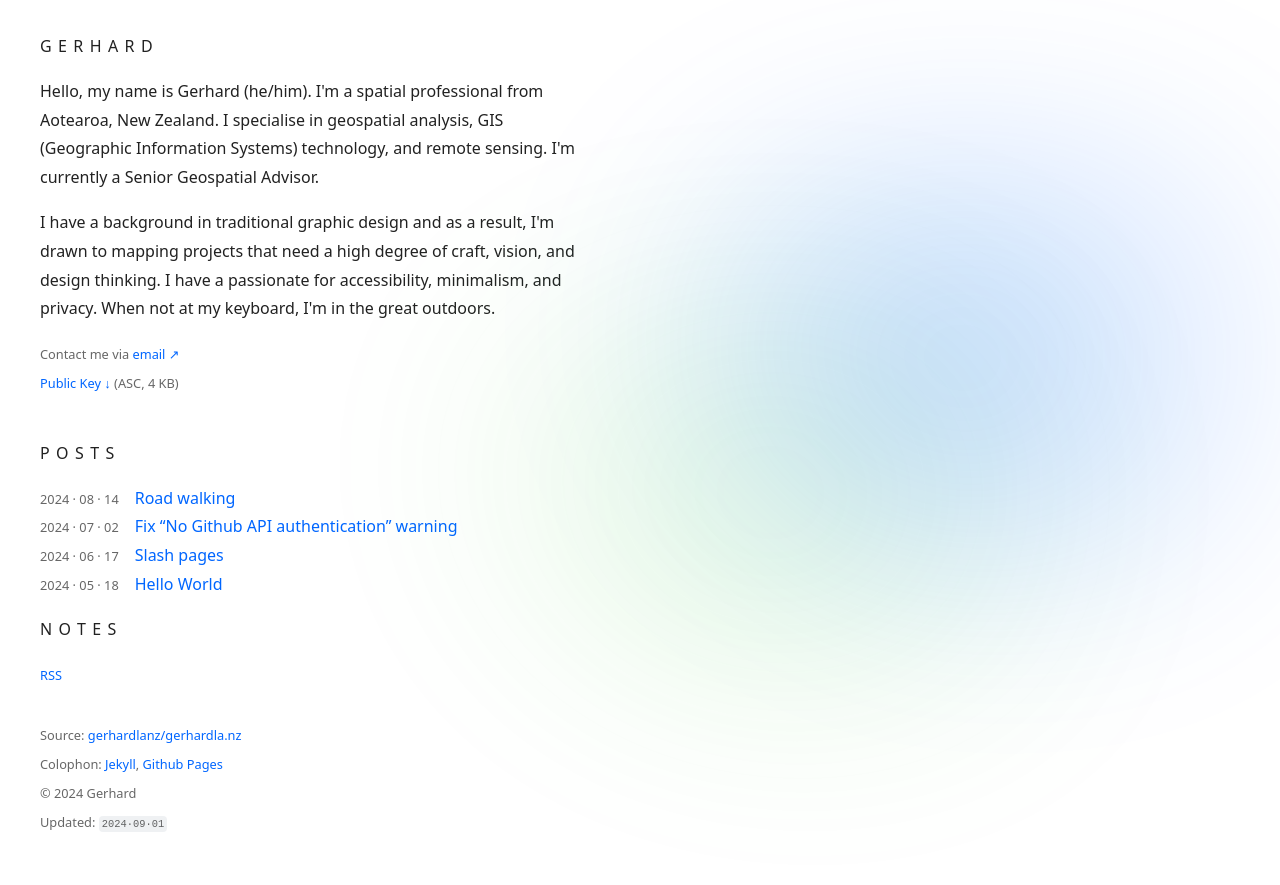
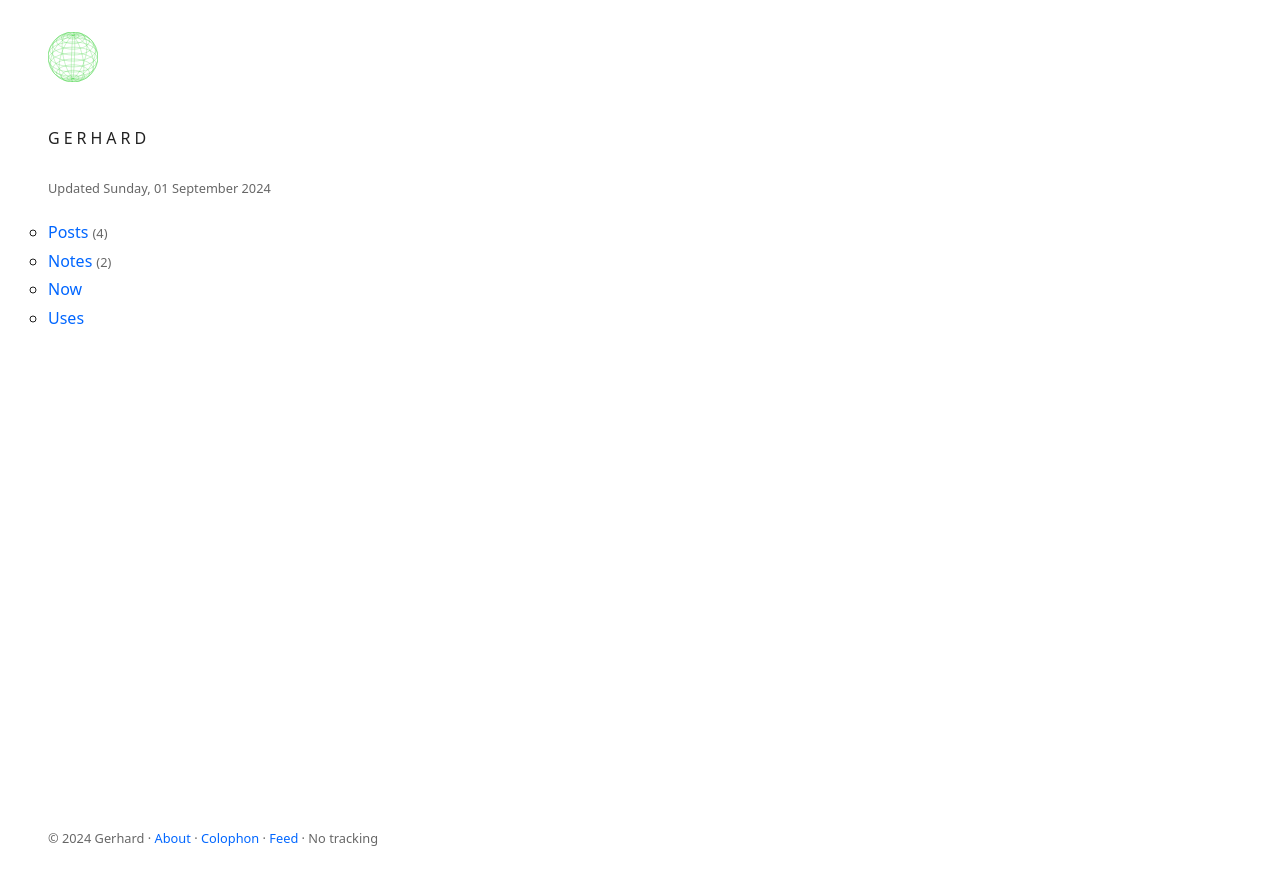
Before and after one commit to gerhardlanz/gerhardla.nz, a Jekyll site: the page built from index.html, in a window 1280 px wide. Shown: the top 885 px of the page. Built offline with Jekyll 4.4.1, drawn with Linux system fonts in a browser that asks for light colours; Markdown is read by kramdown in place of the engine named in the settings.

Commit message:
feat: redesign

```diff
--- a/_layouts/default.html
+++ b/_layouts/default.html
@@ -7,51 +7,47 @@
             color-scheme: light dark
         }
 
-        .background-green {
-            position: absolute;
-            top: 30%;
-            left: 60%;
-            transform: translate(-50%, 0%);
-            width: 50%;
-            height: 50%;
-            border-radius: 50% 22% 40% 80%;
-            filter: blur(100px);
-            background: radial-gradient(circle at 50% 50%, rgba(50, 205, 50, 1), rgba(76, 0, 255, 0));
-            opacity: 0.15;
-        }
-
-        .background-blue {
-            position: absolute;
-            top: 15%;
-            left: 75%;
-            transform: translate(-50%, 0%);
-            width: 50%;
-            height: 50%;
-            border-radius: 50% 22% 40% 80%;
-            filter: blur(100px);
-            background: radial-gradient(circle at 50% 50%, rgba(0, 102, 255, 1), rgba(76, 0, 255, 0));
-            opacity: 0.25;
-        }
-
         body {
+            background-color: light-dark(#FFF, #151515);
             color: light-dark(#000000DE, #DDD);
-            background-color: light-dark(#FFF, #151515);
-            font: 100%/1.8 system-ui, sans-serif
+            display: grid;
+            font: 100%/1.8 system-ui, sans-serif;
+            grid-template-areas:
+                ". . ."
+                ". nav ."
+                ". header ."
+                ". article ."
+                ". footer .";
+            grid-template-columns: 3rem 60ch 3rem;
+            grid-template-rows: 2rem auto auto 1fr auto 2rem;
+            margin: 0;
+            min-height: 100vh
         }
 
         h1,
         h2,
         h3 {
             color: light-dark(#000000DE, #DDD);
-            font: 100%/1.8 system-ui, sans-serif;
-            letter-spacing: 0.4em;
+            background-color: light-dark(#FFF, #151515);
+            font: 100%/1 system-ui, sans-serif;
+            letter-spacing: 0.25em;
             text-transform: uppercase
         }
 
-        article,
+        nav {
+            grid-area: nav
+        }
+
+        header {
+            grid-area: header
+        }
+
+        article {
+            grid-area: article
+        }
+
         footer {
-            margin: 2em;
-            max-width: 60ch
+            grid-area: footer
         }
 
         a {
@@ -82,6 +78,10 @@
             white-space: nowrap
         }
 
+        li {
+            list-style-type: circle;
+        }
+
         pre code {
             background-color: light-dark(#F6F8FA, #161B22);
             border-radius: 0;
@@ -96,24 +96,16 @@
             color: light-dark(#00000099, #DDD);
             font-size: 0.8em
         }
-
-        img {
-            border-radius: 3px;
-            max-width: 100%
-        }
     </style>
     <meta charset="UTF-8">
     <meta name="robots" content="noindex, nofollow">
     <meta name="viewport" content="width=device-width, initial-scale=1">
-    <link rel="apple-touch-icon" sizes="180x180" href="/assets/apple-touch-icon.png">
-    <link rel="icon" type="image/png" sizes="32x32" href="/assets/favicon-32x32.png">
-    <link rel="icon" type="image/png" sizes="16x16" href="/assets/favicon-16x16.png">
-    <link rel="manifest" href="/assets/site.webmanifest">
-    <link rel="mask-icon" href="/assets/safari-pinned-tab.svg" color="#32cd32">
-    <link rel="shortcut icon" href="/assets/favicon.ico">
-    <meta name="msapplication-TileColor" content="#00a300">
-    <meta name="msapplication-config" content="/assets/browserconfig.xml">
-    <meta name="theme-color" content="#ffffff">
+
+    <link rel="icon" href="/favicon.ico" sizes="32x32">
+    <link rel="icon" href="/icon.svg" type="image/svg+xml">
+    <link rel="apple-touch-icon" href="/apple-touch-icon.png"><!-- 180×180 -->
+    <link rel="manifest" href="/manifest.webmanifest">
+
     <link rel="canonical" href="{{ page.url | prepend: site.url }}">
     {% feed_meta %}
     <title>{% if page.permalink == '/' %}{{ site.title }}{% else %}{{ page.title }} • {{ site.title }}{% endif %}
@@ -121,20 +113,20 @@
 </head>
 
 <body>
-    <div class="background-green"></div>
-    <div class="background-blue"></div>
-    <div>
-        <article>{{ content }}<br></article>
-        <footer>
-            <small>
-                Source: <a href="https://github.com/gerhardlanz/gerhardla.nz">gerhardlanz/gerhardla.nz</a><br>
-                Colophon: <a href="https://jekyllrb.com">Jekyll</a>, <a href="https://pages.github.com">Github
-                    Pages</a><br>
-                © 2024 Gerhard<br>
-                Updated: <code>{{ "now" | date: "%Y·%m·%d" }}</code><br>
-            </small>
-        </footer>
-    </div>
+    <nav>
+        <a href="/"><img src="/icon.svg" alt="Logo" width="50" height="50"></a>
+    </nav>
+
+    <header>
+        <br><h1>{% if page.permalink == '/' %}{{ site.title }}{% else %}{{ page.title }}{% endif %}</h1>
+    </header>
+
+    <article>{{ content }}</article>
+    <footer>
+        <p><small>&copy; 2024 Gerhard · <a href="/about">About</a> · <a href="/colophon">Colophon</a> · <a rel="alternate"
+                        type="application/rss+xml" href="{{ 'feed.xml' | relative_url }}">Feed</a> · No tracking</small></p>
+        </p>
+    </footer>
 </body>
 
 </html>
--- a/index.html
+++ b/index.html
@@ -2,42 +2,15 @@
 layout: default
 permalink: /
 ---
-
-<h1>Gerhard</h1>
-
-<p>Hello, my name is Gerhard (he/him). I'm a spatial professional from Aotearoa, New Zealand. I specialise in geospatial
-    analysis, GIS (Geographic Information Systems) technology, and remote sensing. I'm currently a Senior Geospatial
-    Advisor.</p>
-
-<p>I have a background in traditional graphic design and as a result, I'm drawn to mapping projects that need a high
-    degree of craft, vision, and design thinking. I have a passionate for accessibility, minimalism, and privacy. When
-    not at my keyboard, I'm in the great outdoors.</p>
-
-<small>
-    Contact me via <a href="mailto:me@gerhardla.nz?subject={{ site.url }}{{ page.url }}">email ↗</a><br>
-    <a href="/assets/gerhard.asc">Public Key ↓</a> (ASC, 4 KB)<br>
-</small><br>
-
-<h2>Posts</h2>
+<p>
+    <small>
+        <time>Updated {{ "now" | date: "%A, %d %B %Y" }}</time>
+    </small>
+</p>
 
 <ul style="list-style-type:none;padding:0;">
-    {% assign posts = site.posts | where: "layout","post"%}
-    {% for post in posts %}
-    <li><small style="margin-right: 1rem">{{ post.date | date: "%Y · %m · %d" }}</small><a href="{{ post.url }}">{{
-            post.title }}</a></li>
-    {% endfor %}
+    <li><a href="/posts" style="margin-right: 0.25rem">Posts</a><small>({{ site.posts | where: "layout", "post" | size }})</small></li>
+    <li><a href="/notes" style="margin-right: 0.25rem">Notes</a><small>({{ site.posts | where: "layout", "note" | size }})</small></li>
+    <li><a href="/now">Now</a></li>
+    <li><a href="/uses">Uses</a></li>
 </ul>
-
-<h2>Notes</h2>
-
-<ul style="list-style-type:none;padding:0;">
-    {% assign notes = site.posts | where: "layout","note"%}
-    {% for post in notes %}
-    <li><small style="margin-right: 1rem">{{ post.date | date: "%Y · %m · %d" }}</small><a href="{{ post.url }}">{{
-            post.title }}</a></li>
-    {% endfor %}
-</ul>
-
-<small>
-    <a rel="alternate" type="application/rss+xml" href="{{ 'feed.xml' | relative_url }}">RSS</a>
-</small>
```
Also changed, not shown: _posts/2024-08-19-add-notes.md (added, +6 -0 lines), _posts/2024-08-23-count-collection.md (added, +6 -0 lines), about.md (added, +16 -0 lines), notes.md (added, +11 -0 lines), readme.md.
